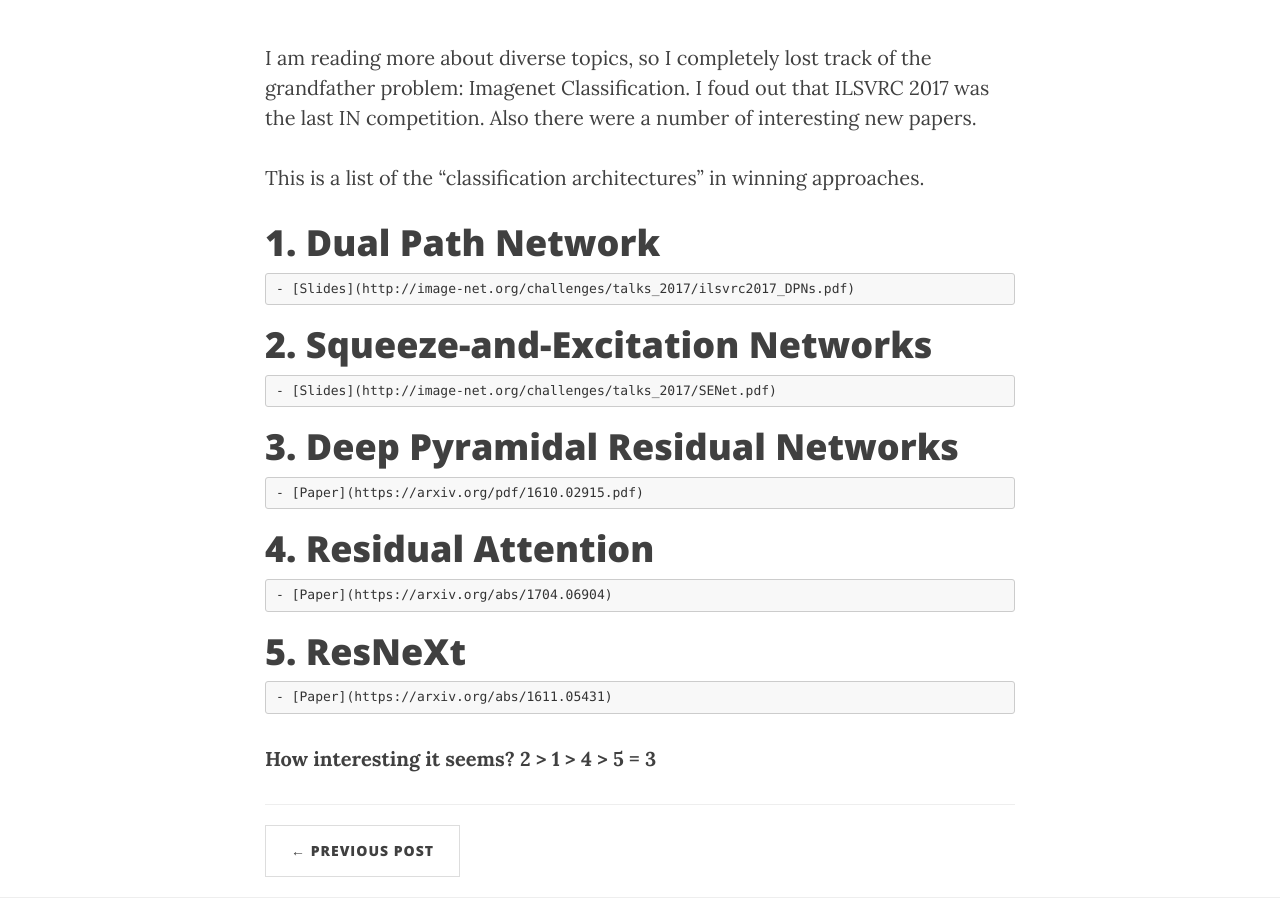
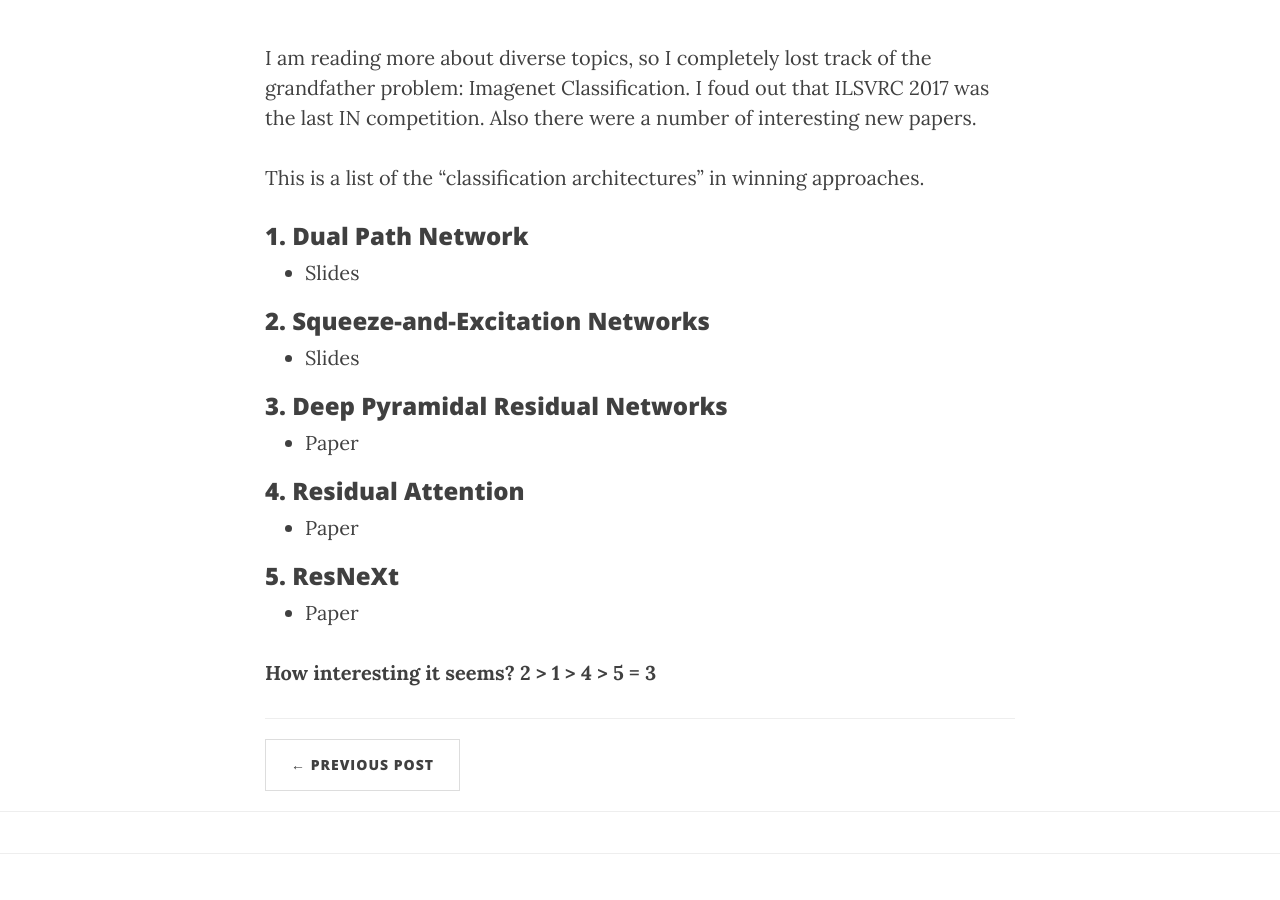
Before and after one commit to karandwivedi42/karandwivedi42.github.io, a Jekyll site: the page built from _posts/2017-11-08-Classification.markdown, in a window 1280 px wide and 900 px high, scrolled down 303 px. Built offline with Jekyll 4.4.1, drawn with Linux system fonts in a browser that asks for light colours; nearby versions of some CDN libraries; comment, search, counter and statistics services are not loaded.

Commit message:
[MINOR] Formatting

```diff
--- a/_posts/2017-11-08-Classification.markdown
+++ b/_posts/2017-11-08-Classification.markdown
@@ -11,24 +11,24 @@ I am reading more about diverse topics, so I completely lost track of the grandf
 
 This is a list of the "classification architectures" in winning approaches.
 
-# 1. Dual Path Network
+### 1. Dual Path Network
 
-    - [Slides](http://image-net.org/challenges/talks_2017/ilsvrc2017_DPNs.pdf)
+- [Slides](http://image-net.org/challenges/talks_2017/ilsvrc2017_DPNs.pdf)
 
-# 2. Squeeze-and-Excitation Networks
+### 2. Squeeze-and-Excitation Networks
 
-    - [Slides](http://image-net.org/challenges/talks_2017/SENet.pdf)
+- [Slides](http://image-net.org/challenges/talks_2017/SENet.pdf)
 
-# 3. Deep Pyramidal Residual Networks
+### 3. Deep Pyramidal Residual Networks
 
-    - [Paper](https://arxiv.org/pdf/1610.02915.pdf)
+- [Paper](https://arxiv.org/pdf/1610.02915.pdf)
 
-# 4. Residual Attention
+### 4. Residual Attention
 
-    - [Paper](https://arxiv.org/abs/1704.06904)
+- [Paper](https://arxiv.org/abs/1704.06904)
 
-# 5. ResNeXt
+### 5. ResNeXt
 
-    - [Paper](https://arxiv.org/abs/1611.05431)
+- [Paper](https://arxiv.org/abs/1611.05431)
 
 **How interesting it seems? 2 > 1 > 4 > 5 = 3**
```
